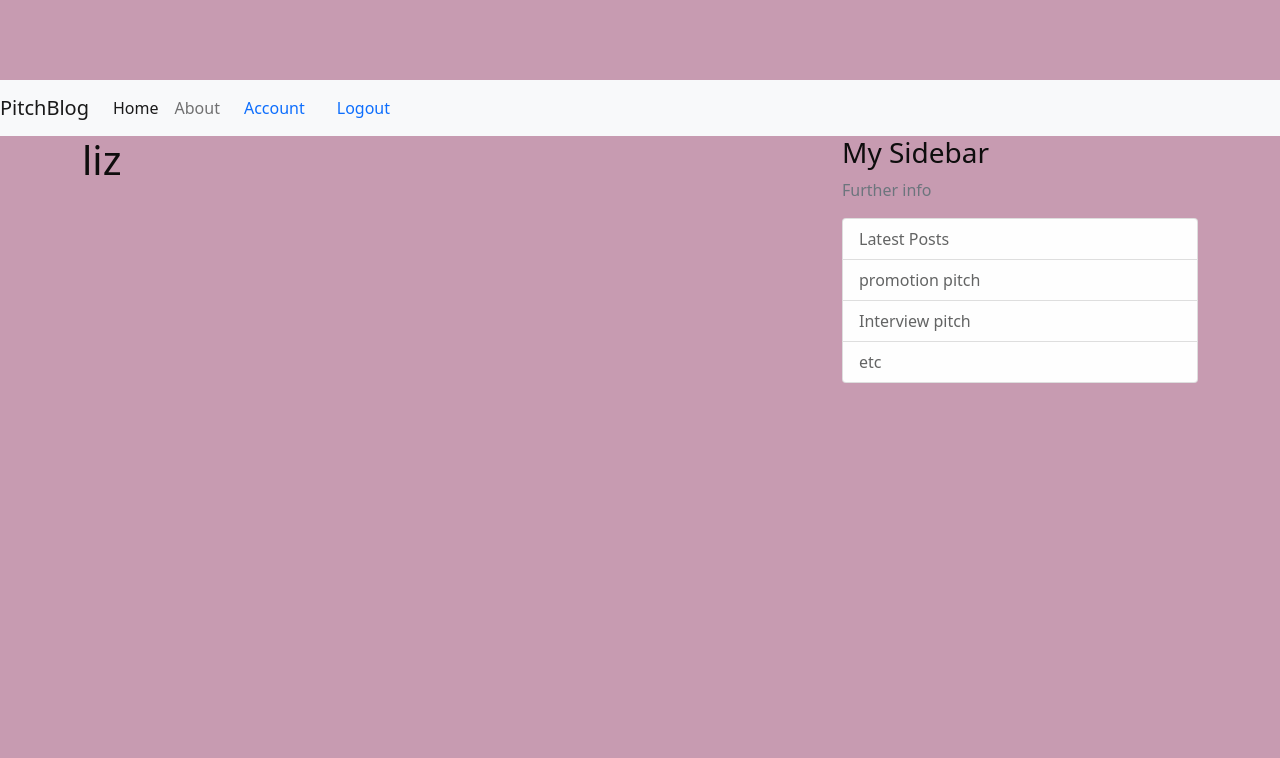
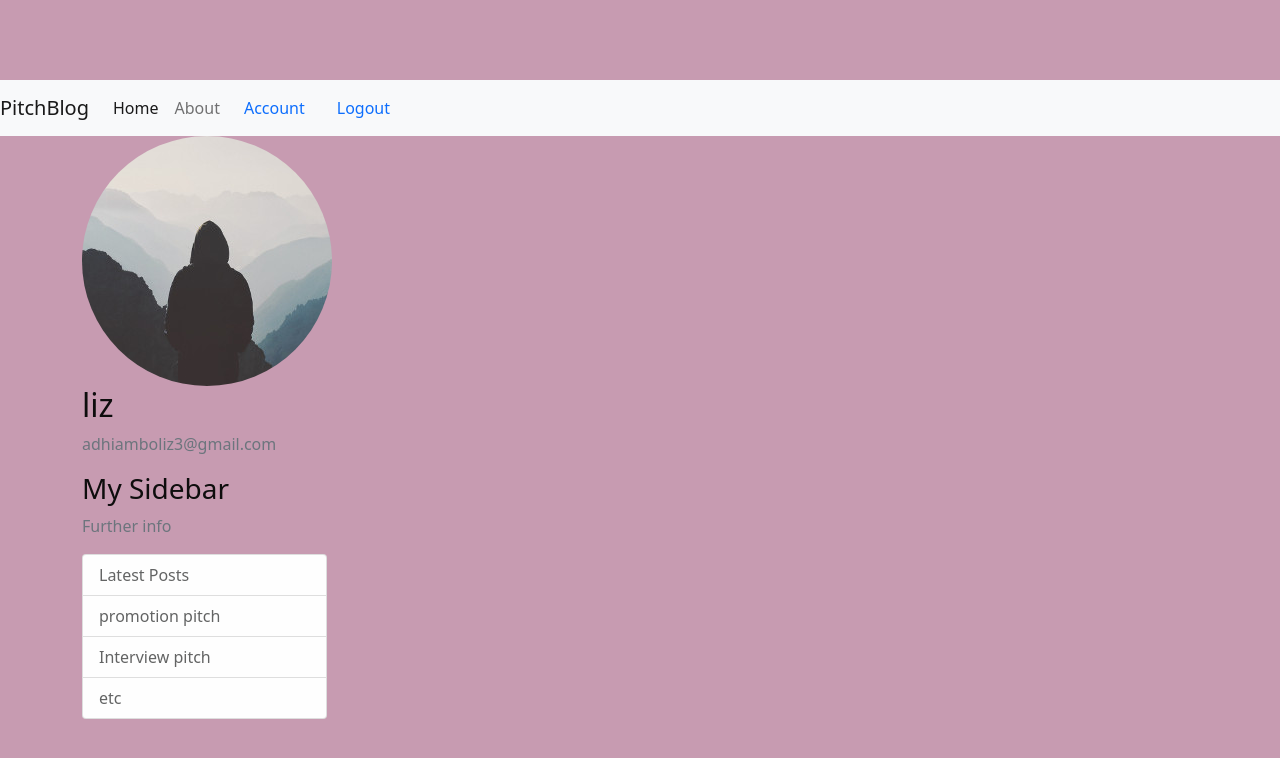
Before and after one commit to Liz-Adhiambo/Pitch-Ip, a Flask app: page /account in a window 1280 px wide. Shown: the top 758 px of the page. Run offline with Flask 2, Linux system fonts and the light colour scheme; a user stored in the database is signed in; some libraries are stand-ins or nearby versions.

Commit message:
Added default image to user profile account

```diff
--- a/pitchblog/__init__.py
+++ b/pitchblog/__init__.py
@@ -14,4 +14,7 @@ db = SQLAlchemy(app)
 bcrypt=Bcrypt(app)
 login_manager=LoginManager(app)
 
+login_manager.login_view = 'login'
+login_manager.login_message_category = 'info'
+
 from pitchblog import routes
--- a/pitchblog/routes.py
+++ b/pitchblog/routes.py
@@ -68,4 +68,5 @@ def logout():
 @app.route("/account")
 @login_required
 def account():
-    return render_template('account.html', title='Account')
+    image_file = url_for('static', filename='profile_pics/' + current_user.image_file)
+    return render_template('account.html', title='Account',image_file=image_file)
--- a/pitchblog/templates/account.html
+++ b/pitchblog/templates/account.html
@@ -1,4 +1,11 @@
 {% extends "base.html" %}
 {% block content %}
-    <h1>{{ current_user.username }}</h1>
-{% endblock content %}
+    <div class="content-section">
+      <div class="media">
+        <img class="rounded-circle account-img" src="{{ image_file }}">
+        <div class="media-body">
+          <h2 class="account-heading">{{ current_user.username }}</h2>
+          <p class="text-secondary">{{ current_user.email }}</p>
+        </div>
+      </div>
+        {%endblock%}
```
Also changed, not shown: pitchblog/static/profile_pics/default.jpg (added).
